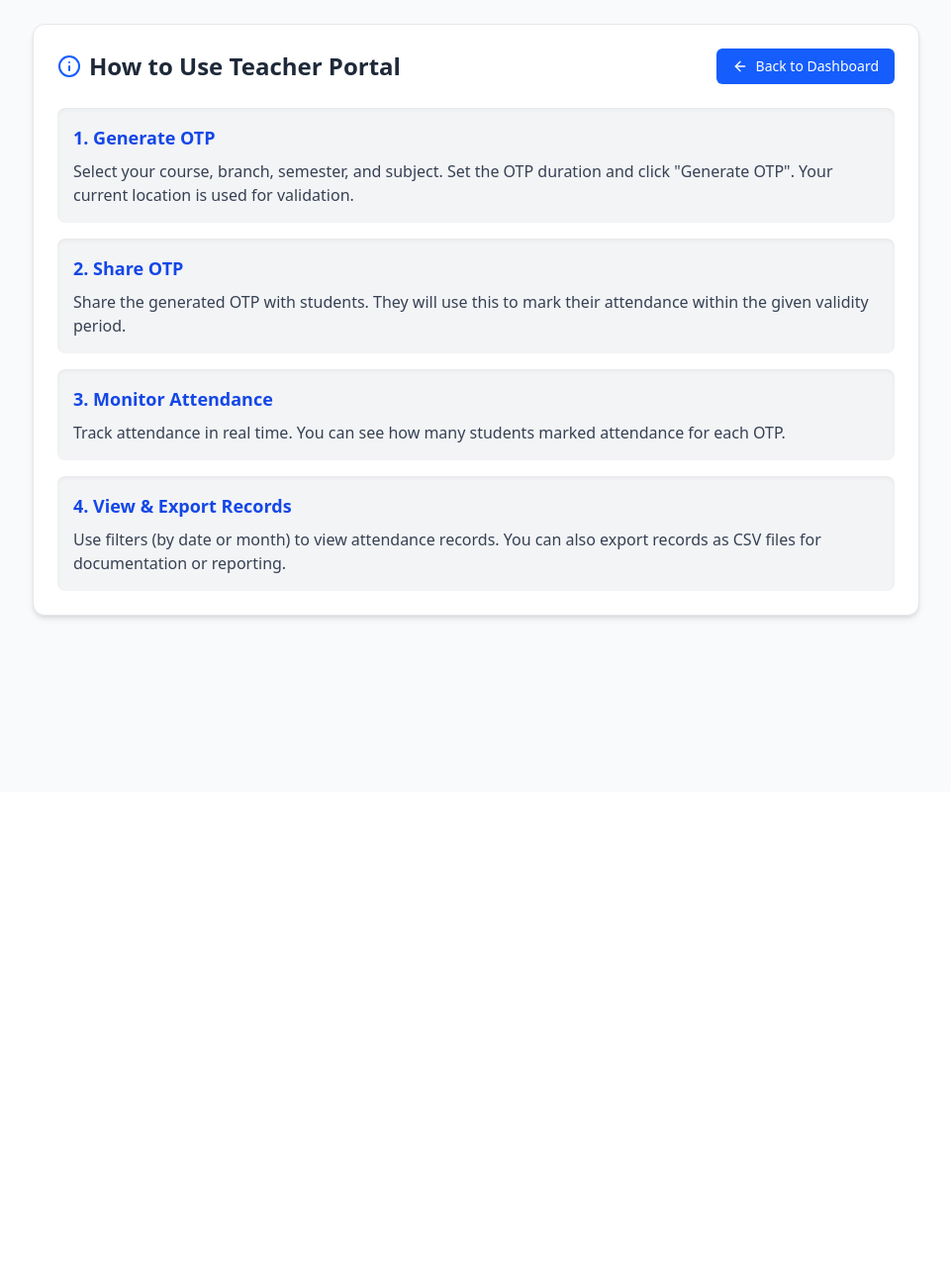
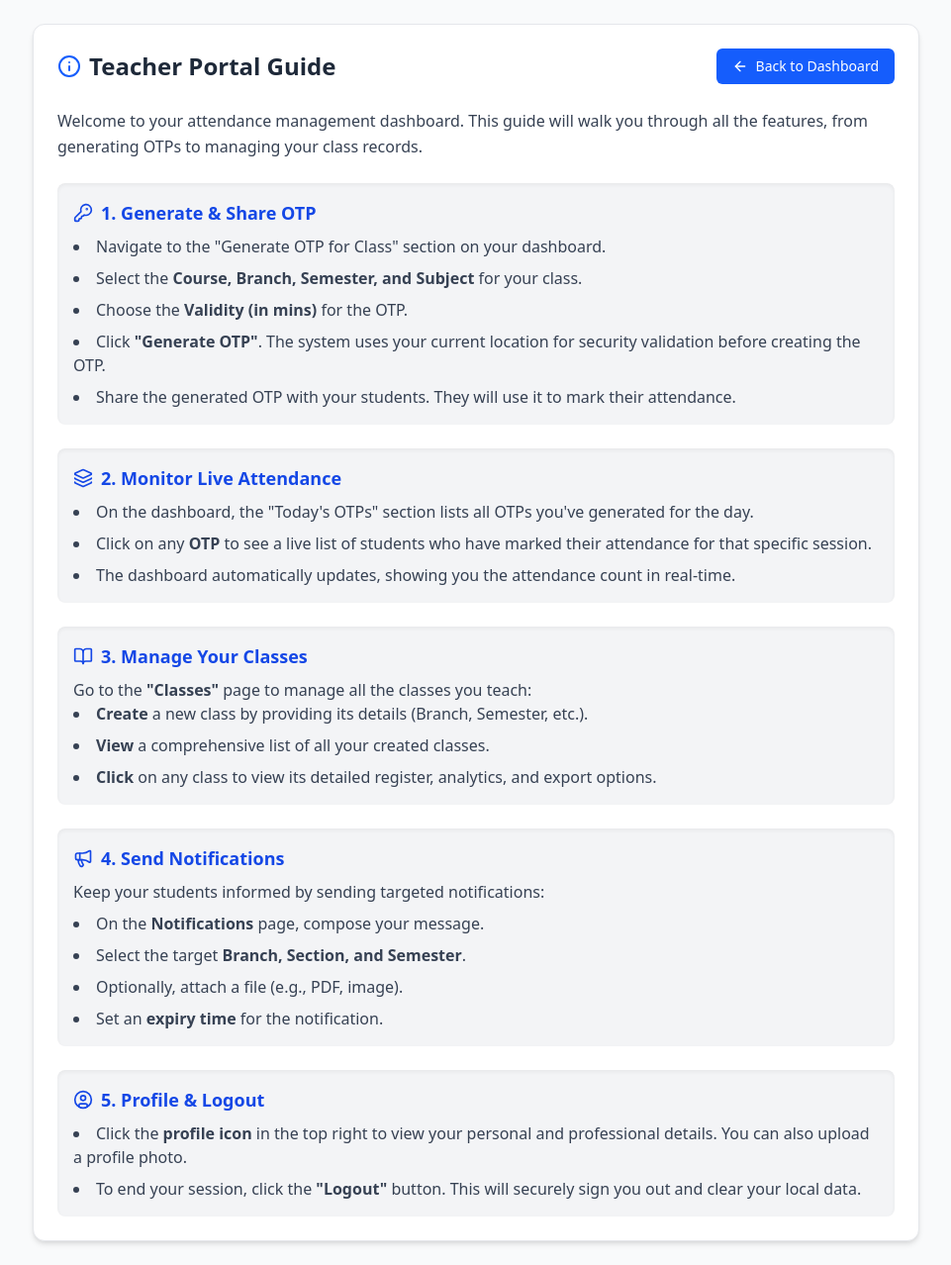
Before and after one commit to rickypanu/uietfrontend, a React (Vite) app: page /teacher/about in a window 1280 px wide. Shown: the whole page at 99% size, without its empty margins (159-1120 px from the left). Before the commit the page ends 800 px from the top, so only its background shows below. Built offline with nearby package versions, Linux system fonts and the light colour scheme; no server answers.

Commit message:
teacher about

```diff
--- a/src/pages/TeacherAbout.jsx
+++ b/src/pages/TeacherAbout.jsx
@@ -1,7 +1,7 @@
 // src/pages/TeacherAbout.jsx
 import React from "react";
 import { useNavigate } from "react-router-dom";
-import { ArrowLeft, Info } from "lucide-react";
+import { ArrowLeft, Info, KeyRound, Megaphone, BookOpen, FileDown, UserCircle, Layers, PieChart } from "lucide-react";
 
 export default function TeacherAbout() {
   const navigate = useNavigate();
@@ -13,7 +13,7 @@ export default function TeacherAbout() {
         <div className="flex items-center justify-between">
           <h1 className="text-2xl font-bold text-gray-800 flex items-center gap-2">
             <Info className="w-6 h-6 text-blue-600" />
-            How to Use Teacher Portal
+            Teacher Portal Guide
           </h1>
           <button
             onClick={() => navigate("/teacher")}
@@ -24,26 +24,79 @@ export default function TeacherAbout() {
           </button>
         </div>
 
-        {/* Guide Steps */}
-        <div className="space-y-4 text-gray-700">
+        {/* Introduction */}
+        <p className="text-gray-700 leading-relaxed">
+          Welcome to your attendance management dashboard. This guide will walk you through all the features, from generating OTPs to managing your class records.
+        </p>
+
+        {/* Guide Sections */}
+        <div className="space-y-6">
+          {/* Section: Generating OTP & Marking Attendance */}
           <div className="bg-gray-100 p-4 rounded-lg shadow-inner">
-            <h2 className="font-semibold text-lg text-blue-700 mb-2">1. Generate OTP</h2>
-            <p>Select your course, branch, semester, and subject. Set the OTP duration and click "Generate OTP". Your current location is used for validation.</p>
+            <h2 className="font-semibold text-lg text-blue-700 mb-2 flex items-center gap-2">
+              <KeyRound className="w-5 h-5" /> <b>1. Generate & Share OTP</b>
+            </h2>
+            <ul className="list-disc list-inside space-y-2 text-gray-700">
+              <li>Navigate to the "Generate OTP for Class" section on your dashboard.</li>
+              <li>Select the <b>Course, Branch, Semester, and Subject</b> for your class.</li>
+              <li>Choose the <b>Validity (in mins)</b> for the OTP.</li>
+              <li>Click <b>"Generate OTP"</b>. The system uses your current location for security validation before creating the OTP.</li>
+              <li>Share the generated OTP with your students. They will use it to mark their attendance.</li>
+            </ul>
           </div>
 
+          {/* Section: Monitoring Attendance */}
           <div className="bg-gray-100 p-4 rounded-lg shadow-inner">
-            <h2 className="font-semibold text-lg text-blue-700 mb-2">2. Share OTP</h2>
-            <p>Share the generated OTP with students. They will use this to mark their attendance within the given validity period.</p>
+            <h2 className="font-semibold text-lg text-blue-700 mb-2 flex items-center gap-2">
+              <Layers className="w-5 h-5" /> <b>2. Monitor Live Attendance</b>
+            </h2>
+            <ul className="list-disc list-inside space-y-2 text-gray-700">
+              <li>On the dashboard, the "Today's OTPs" section lists all OTPs you've generated for the day.</li>
+              <li>Click on any <b>OTP</b> to see a live list of students who have marked their attendance for that specific session.</li>
+              <li>The dashboard automatically updates, showing you the attendance count in real-time.</li>
+            </ul>
           </div>
 
+          {/* Section: Managing Classes */}
           <div className="bg-gray-100 p-4 rounded-lg shadow-inner">
-            <h2 className="font-semibold text-lg text-blue-700 mb-2">3. Monitor Attendance</h2>
-            <p>Track attendance in real time. You can see how many students marked attendance for each OTP.</p>
+            <h2 className="font-semibold text-lg text-blue-700 mb-2 flex items-center gap-2">
+              <BookOpen className="w-5 h-5" /> <b>3. Manage Your Classes</b>
+            </h2>
+            <p className="text-gray-700">
+              Go to the <b>"Classes"</b> page to manage all the classes you teach:
+            </p>
+            <ul className="list-disc list-inside space-y-2 text-gray-700">
+              <li><b>Create</b> a new class by providing its details (Branch, Semester, etc.).</li>
+              <li><b>View</b> a comprehensive list of all your created classes.</li>
+              <li><b>Click</b> on any class to view its detailed register, analytics, and export options.</li>
+            </ul>
           </div>
 
+          {/* Section: Notifications */}
           <div className="bg-gray-100 p-4 rounded-lg shadow-inner">
-            <h2 className="font-semibold text-lg text-blue-700 mb-2">4. View & Export Records</h2>
-            <p>Use filters (by date or month) to view attendance records. You can also export records as CSV files for documentation or reporting.</p>
+            <h2 className="font-semibold text-lg text-blue-700 mb-2 flex items-center gap-2">
+              <Megaphone className="w-5 h-5" /> <b>4. Send Notifications</b>
+            </h2>
+            <p className="text-gray-700">
+              Keep your students informed by sending targeted notifications:
+            </p>
+            <ul className="list-disc list-inside space-y-2 text-gray-700 mt-2">
+              <li>On the <b>Notifications</b> page, compose your message.</li>
+              <li>Select the target <b>Branch, Section, and Semester</b>.</li>
+              <li>Optionally, attach a file (e.g., PDF, image).</li>
+              <li>Set an <b>expiry time</b> for the notification.</li>
+            </ul>
+          </div>
+
+          {/* Section: Profile & Logout */}
+          <div className="bg-gray-100 p-4 rounded-lg shadow-inner">
+            <h2 className="font-semibold text-lg text-blue-700 mb-2 flex items-center gap-2">
+              <UserCircle className="w-5 h-5" /> <b>5. Profile & Logout</b>
+            </h2>
+            <ul className="list-disc list-inside space-y-2 text-gray-700">
+              <li>Click the <b>profile icon</b> in the top right to view your personal and professional details. You can also upload a profile photo.</li>
+              <li>To end your session, click the <b>"Logout"</b> button. This will securely sign you out and clear your local data.</li>
+            </ul>
           </div>
         </div>
       </div>
```
